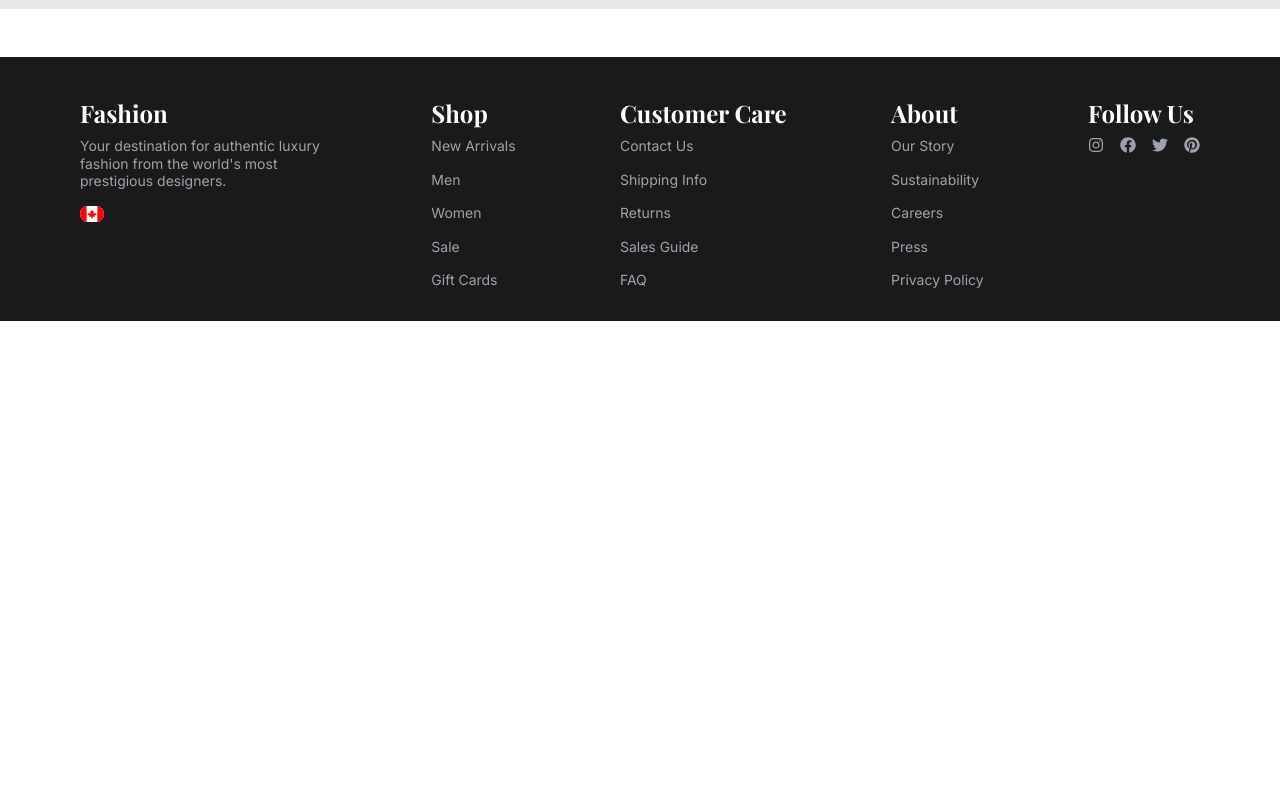
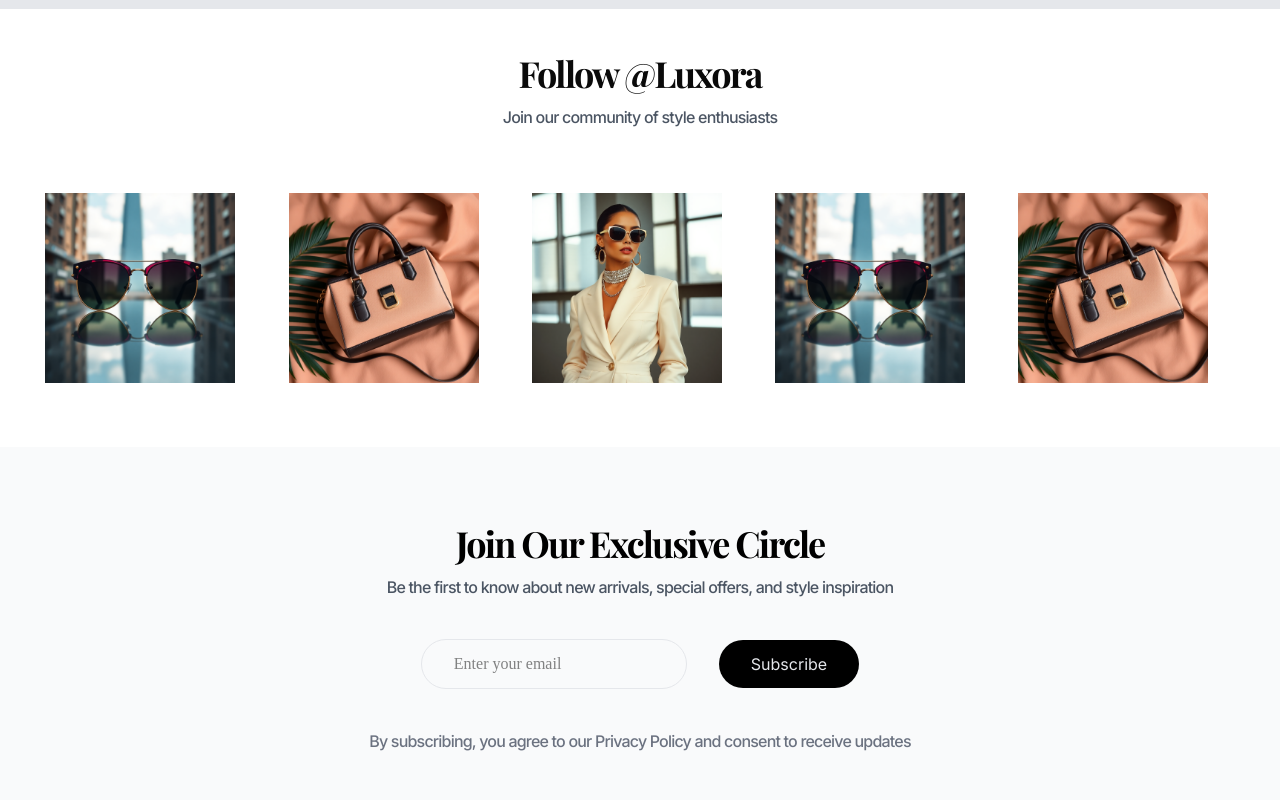
Before and after one commit to FlackoCodes/fashion, a Next.js app: page / in a window 1280 px wide. Shown: the part 4760-5560 px from the top of the page. Before the commit the page ends 5081 px from the top, so only its background shows below. Built offline with nearby package versions, Linux system fonts and the light colour scheme; a web font is replaced by a local one.

Commit message:
feat: added news letter section

```diff
--- a/package.json
+++ b/package.json
@@ -13,6 +13,8 @@
     "class-variance-authority": "^0.7.1",
     "clsx": "^2.1.1",
     "country-flag-icons": "^1.6.15",
+    "embla-carousel": "^8.6.0",
+    "embla-carousel-autoplay": "^8.6.0",
     "embla-carousel-react": "^8.6.0",
     "lucide-react": "^0.577.0",
     "next": "16.1.6",
--- a/src/app/components/landing/Socials.tsx
+++ b/src/app/components/landing/Socials.tsx
@@ -1,7 +1,92 @@
+"use client"
+
+import * as React from "react"
+import Autoplay from "embla-carousel-autoplay"
+import socialsOne from "../../../../public/assets//socialsOne.png"
+import socialsTwo from "../../../../public/assets//socialsTwo.png"
+import socialsThree from "../../../../public/assets//socialsThree.png"
+
+import {
+  Carousel,
+  CarouselContent,
+  CarouselItem,
+} from "../../components/ui/carousel"
+import Image from "next/image"
+
 function Socials() {
     return (
-        <div>Socials</div>
+        <section className="max-w-7xl mx-auto">
+            <header className="text-center">
+                <h2 className="text-[36px] my-4 leading-8 tracking-tighter font-fashion font-bold">Follow @Luxora</h2>
+                <p className="text-[#4B5563] font-nav text-[16px] leading-[24px] font-medium tracking-tighter">Join our community of style enthusiasts</p>
+            </header>
+            <SocialsSlider />
+            <GetInTouch />
+        </section>
     )
 }
 
 export default Socials
+
+
+
+const brands = [
+  { name: "Brand 1", image: socialsOne },
+  { name: "Brand 2", image: socialsTwo },
+  { name: "Brand 3", image: socialsThree },
+  { name: "Brand 4", image: socialsOne },
+  { name: "Brand 5", image: socialsTwo },
+  { name: "Brand 7", image: socialsThree },
+  { name: "Brand 8", image: socialsOne },
+  { name: "Brand 9", image: socialsTwo },
+  { name: "Brand 10", image: socialsThree },
+]
+
+function SocialsSlider() {
+  const autoplay = React.useRef(
+    Autoplay({ delay: 2500, stopOnInteraction: false })
+  ).current
+
+  return (
+  <section className="w-full max-w-7xl mx-auto bg-white px-6 md:px-10 py-16">
+  <Carousel
+    plugins={[autoplay]}
+    opts={{ align: "start", loop: true }}
+    className="w-full"
+  >
+    <CarouselContent className="-ml-4">
+      {brands.map((brand) => (
+        <CarouselItem
+          key={brand.name}
+          className="pl-4 basis-1/2 sm:basis-1/3 md:basis-1/4 lg:basis-1/5"
+        >
+          <div className="h-[190px] w-[200px] flex items-center justify-center">
+            <Image
+              src={brand.image}
+              alt={brand.name}
+              className="max-h-full object-contain"
+            />
+          </div>
+        </CarouselItem>
+      ))}
+    </CarouselContent>
+  </Carousel>
+</section>
+  )
+}
+
+function GetInTouch(){
+    return(
+        <section className="bg-[#F9FAFB]">
+            <div className="max-w-7xl mx-auto text-center py-16">
+                <h2 className="text-xl md:text-[36px] text-[#000000] my-4 leading-8 tracking-tighter font-fashion font-bold mb-4">Join Our Exclusive Circle</h2>
+                <p className="text-[#4B5563] font-nav text-[12px] md:text-[16px] leading-[24px] font-medium tracking-tighter">Be the first to know about new arrivals, special offers, and style inspiration</p>
+                <form action="" className="my-6 flex flex-col md:flex-row gap-4 items-center justify-center p-4">
+                    <input type="email" placeholder="Enter your email" className="rounded-full py-3 px-8  w-full md:w-auto block md:inline-block border mr-4 border-[#E5E7EB]"/>
+                    <button type="submit" className="font-nav text-[#E5E7EB] bg-black rounded-full py-3 px-8 w-full md:w-auto block md:inline-block">Subscribe</button>
+                </form>
+                <p className="text-[#6B7280] font-nav text-[12px] md:text-[16px] leading-[24px] font-medium tracking-tighter">By subscribing, you agree to our Privacy Policy and consent to receive updates</p>
+            </div>
+        </section>
+    )
+}
--- a/src/app/components/ui/carousel.tsx
+++ b/src/app/components/ui/carousel.tsx
@@ -5,8 +5,8 @@ import useEmblaCarousel, {
   type UseEmblaCarouselType,
 } from "embla-carousel-react"
 
-import { cn } from "@/lib/utils"
-import { Button } from "@/components/ui/button"
+import { cn } from "../../../lib/utils"
+import { Button } from "../ui/button"
 import { ChevronLeftIcon, ChevronRightIcon } from "lucide-react"
 
 type CarouselApi = UseEmblaCarouselType[1]
--- a/src/app/page.tsx
+++ b/src/app/page.tsx
@@ -2,6 +2,7 @@ import Footer from "./components/landing/Footer";
 import Hero from "./components/landing/Hero";
 import Main from "./components/landing/Main";
 import NavBar from "./components/landing/NavBar";
+import Socials from "./components/landing/Socials";
 
 export default function Home() {
   return (
@@ -9,6 +10,7 @@ export default function Home() {
       <NavBar />
       <Hero />
       <Main />
+      <Socials />
       <Footer />
     </>
   );
```
Also changed, not shown: 1 other file (tests, documents, lock files or other folders).
